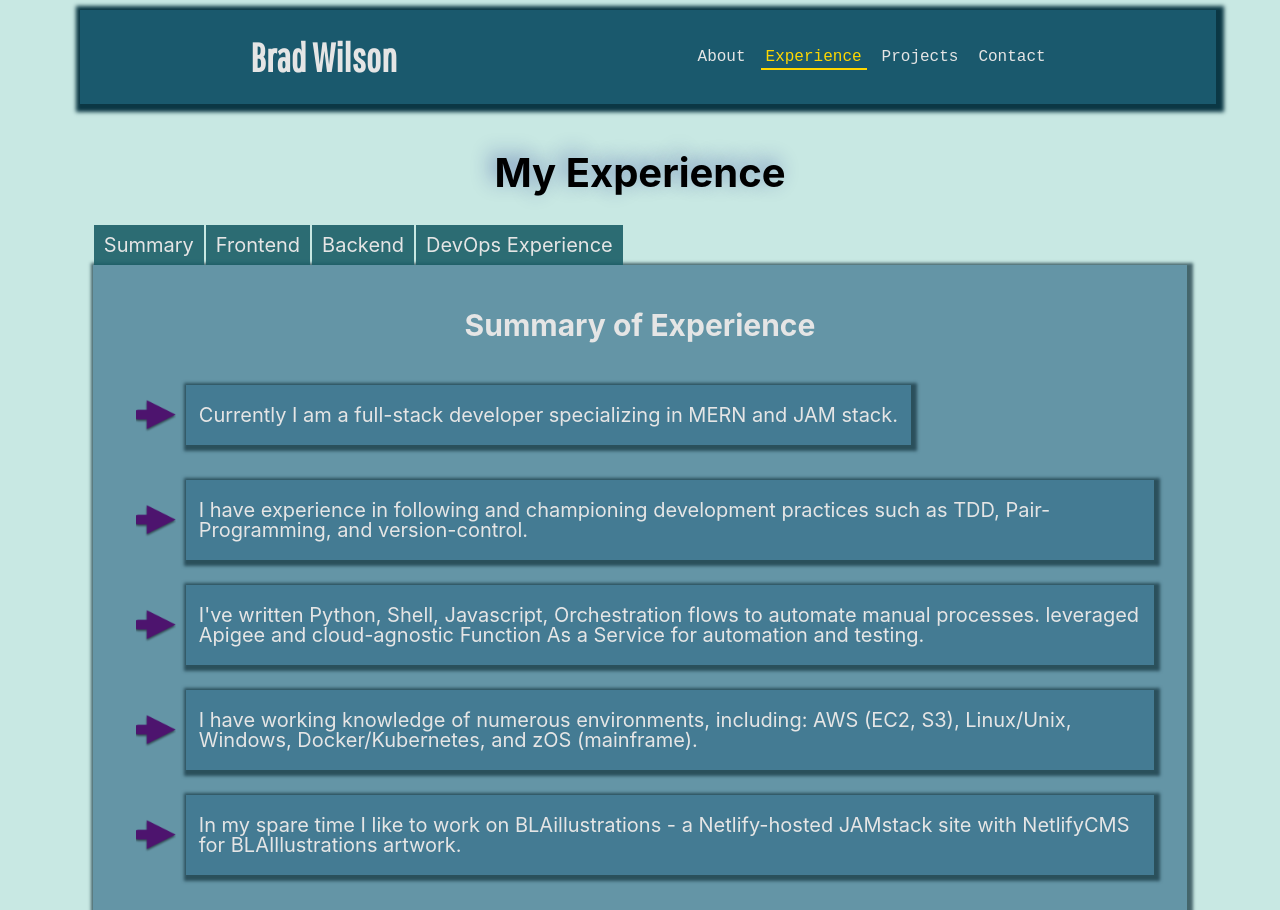
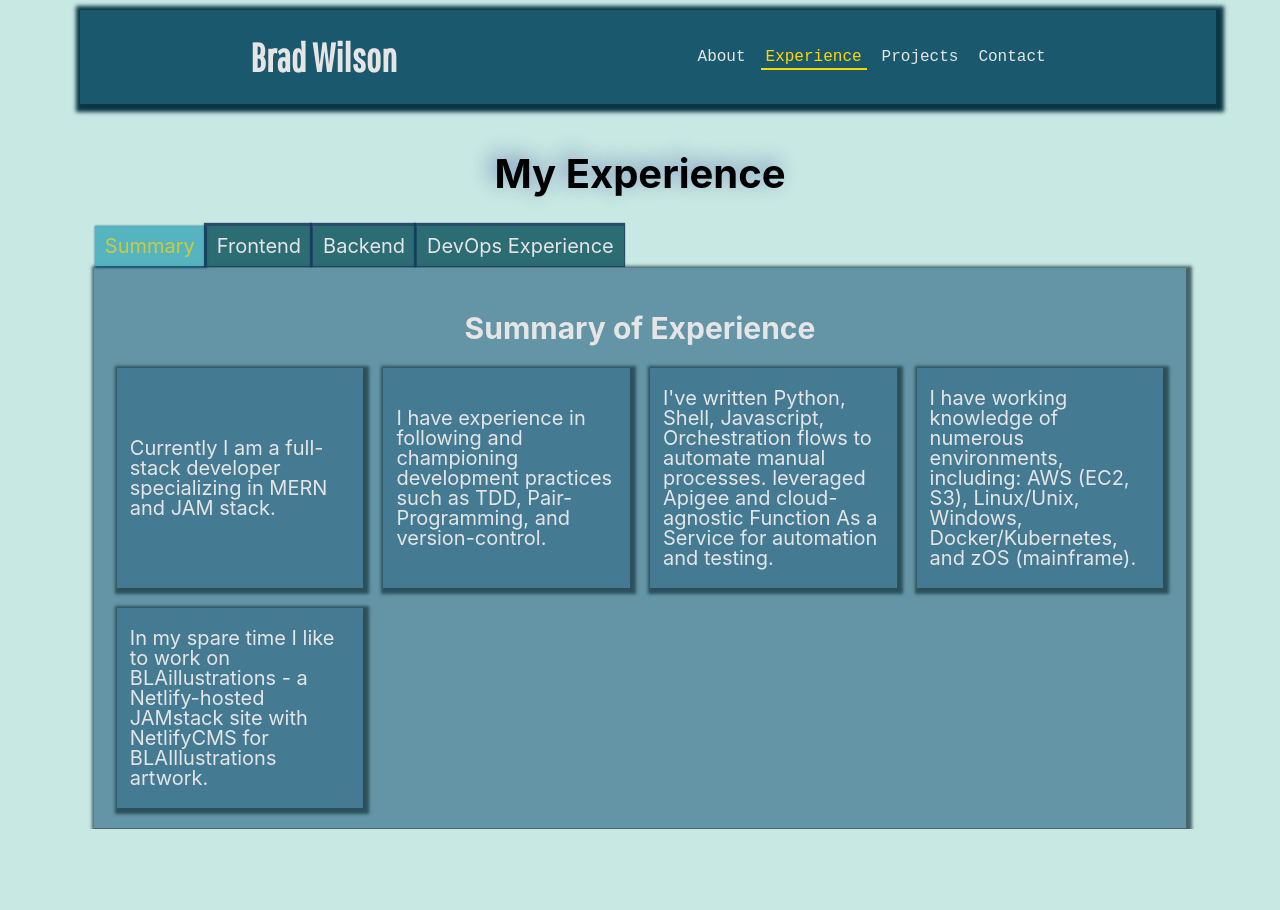
Before and after one commit to bnwilson/bnwilson.github.io, a React (Create React App) app: page / in a window 1280 px wide. Both pictures are taken after a click on the button "Experience". After the commit the page ends 829 px from the top, so only its background shows below. Built offline with nearby package versions, Linux system fonts and the light colour scheme; a web font is replaced by a local one.

Commit message:
Added grid formatting to Experience component

```diff
--- a/src/Components/Experience.jsx
+++ b/src/Components/Experience.jsx
@@ -46,18 +46,14 @@ const experienceSections = [
 
 
 
+// {/* <img className="experience_arrow" src={Arrow} alt={""}></img> */}
 const ExperienceCard = ({text}) => {
     return (
         <div className="experience_card">
-                <span className="experience_card-wrapper">
-                    <img className="experience_arrow" src={Arrow} alt={""}></img>
-                </span>
-                <span className="experience_card-wrapper">
-                    <p className="experience_text">
-                        {text}
-                    </p>
-                </span>
-            </div>
+            <span className="experience_card-wrapper">
+                {text}
+            </span>
+        </div>
     )
 }
 
@@ -68,7 +64,7 @@ const ExperienceMain = ({props}) => {
             <h2 className="experience_header">
                 {props.title}
             </h2>
-            <div >
+            <div className="experiences">
                 {props.experience.map((item, index) => (
                     <ExperienceCard text={item} key={index}/>
                 ))}
@@ -90,12 +86,12 @@ const Experience = (props) => {
     }
 
     return (
-        <div className="main__content-wrapper">
+        <div className="experience-wrapper">
             {/* Header */}
             {props.children}
             <div className="experience_tabs">
                 {sectionItems.map((item, index) => (
-                    <label className="experience_tab"
+                    <label className={index === activeTabIndex ? "experience_tab_active" : "experience_tab"}
                         key={index}
                         value={index}
                         onClick={handleTabClick}
--- a/src/Components/Projects.jsx
+++ b/src/Components/Projects.jsx
@@ -66,7 +66,7 @@ const Projects = (props) => {
                         <th>Blackjack</th>
                         <td>Just a simple game of Blackjack, starting with 300 chips.</td>
                         <td>Javascript, html/css</td>
-                        <td><a href="https://bnwilson.github.io/blackjack-blackjack">Github Link</a></td>
+                        <td><a href="https://bnwilson.github.io/blackjack-blackjack">Play Now!</a></td>
                     </tr>
                     <tr className="project-table__row">
                         <th>Blog site</th>
--- a/src/styles/exp.css
+++ b/src/styles/exp.css
@@ -5,10 +5,16 @@
 }
 
 .experience_card {
-    display: grid;
-    grid-template-columns: .15fr 10fr;
-    grid-template-rows: 5rem;
-    margin: .25rem 1rem .25rem;
+    display: flex;
+    flex-wrap: nowrap;
+    flex-direction: row;
+    min-width: 8rem;
+    min-height: 5rem;
+    align-content: center;
+    padding: 1rem .65rem;
+    background-color: var(--subheader-subheader-color);
+    box-shadow: var(--subheader-subheader-color-shadow) 2px 2px 3px 4px;
+    color: var(--off-white);
 
 }
 
@@ -22,12 +28,27 @@
     text-align: center;
 }
 
+.experience_content {
+    padding: 1rem .65rem;
+    background-color: var(--subheader-subheader-color);
+    box-shadow: var(--subheader-subheader-color-shadow) 2px 2px 3px 4px;
+    color: var(--off-white);
+}
+
 .experience_tab {
     background-color: rgba(27, 95, 104, 0.9);
+    box-shadow: rgba(20, 60, 93, 0.9) -1px -1px 1px 2px;
     color: var(--off-white);
     padding: .5rem .5rem;
     margin: 0 .05rem;
+}
 
+.experience_tab_active {
+    background-color: rgba(74, 175, 189, 0.9);
+    box-shadow: rgba(17, 77, 112, 0.9) 1px 1px 2px 1px;
+    color: rgba(255, 217, 0, 0.678);
+    padding: .5rem .5rem;
+    margin: 0 .05rem;
 }
 
 .experience_tab:hover {
@@ -40,12 +61,30 @@
 .experience_tabs {
     display: flex;
     align-items: flex-start;
+    padding-bottom: 2px;
     z-index: -10;
 }
+
 
 .experience_text {
     padding: 1rem .65rem;
     background-color: var(--subheader-subheader-color);
     box-shadow: var(--subheader-subheader-color-shadow) 2px 2px 3px 4px;
-    color: var(--off-white)
+    color: var(--off-white);
+    min-height: 60vh;
 }
+
+.experiences {
+    display: grid;
+    grid-template-columns: repeat(auto-fill, minmax(10rem, 1fr));
+    grid-auto-rows: auto;
+    grid-auto-flow: row;
+    gap: 1rem;
+    align-content: start;
+    padding: 0 .5rem;
+}
+
+.experience-wrapper {
+    margin: 0 auto;
+    padding: 1px;
+}
```
